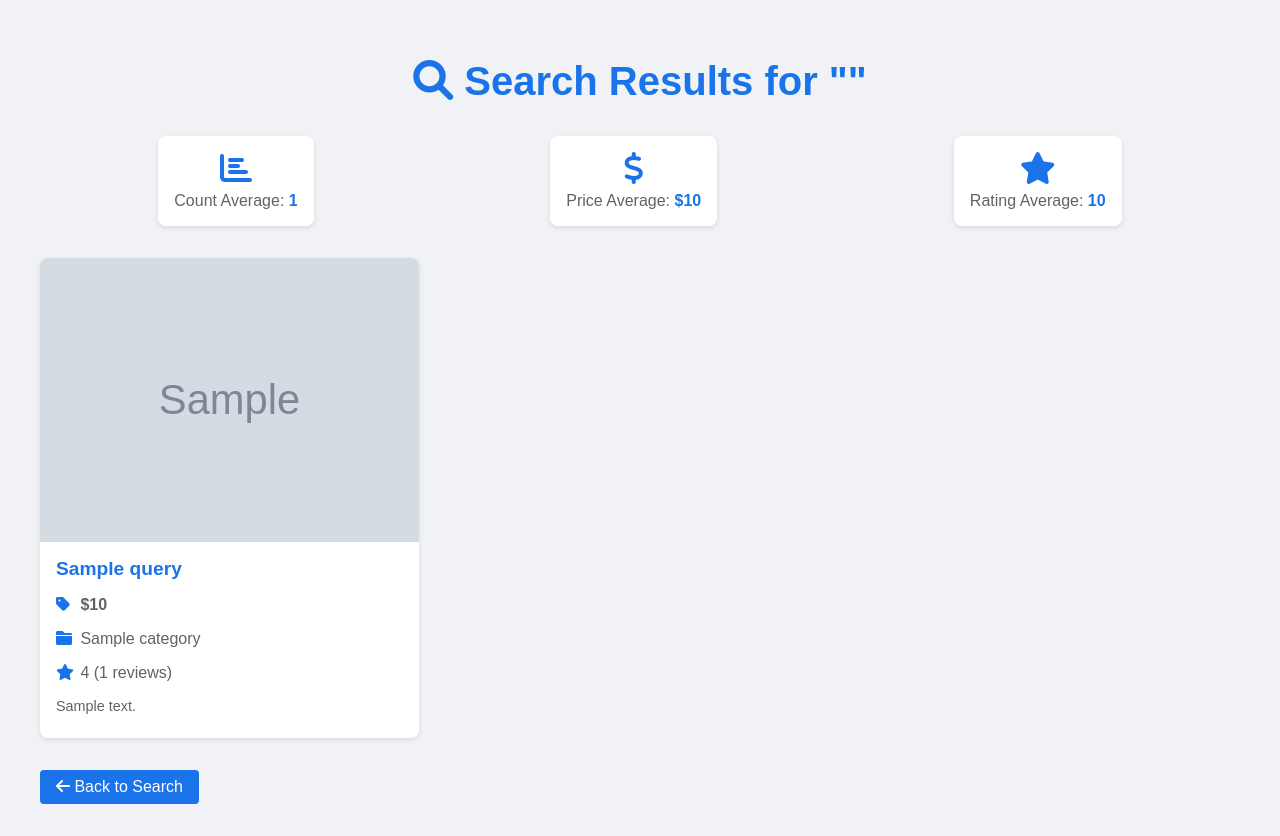
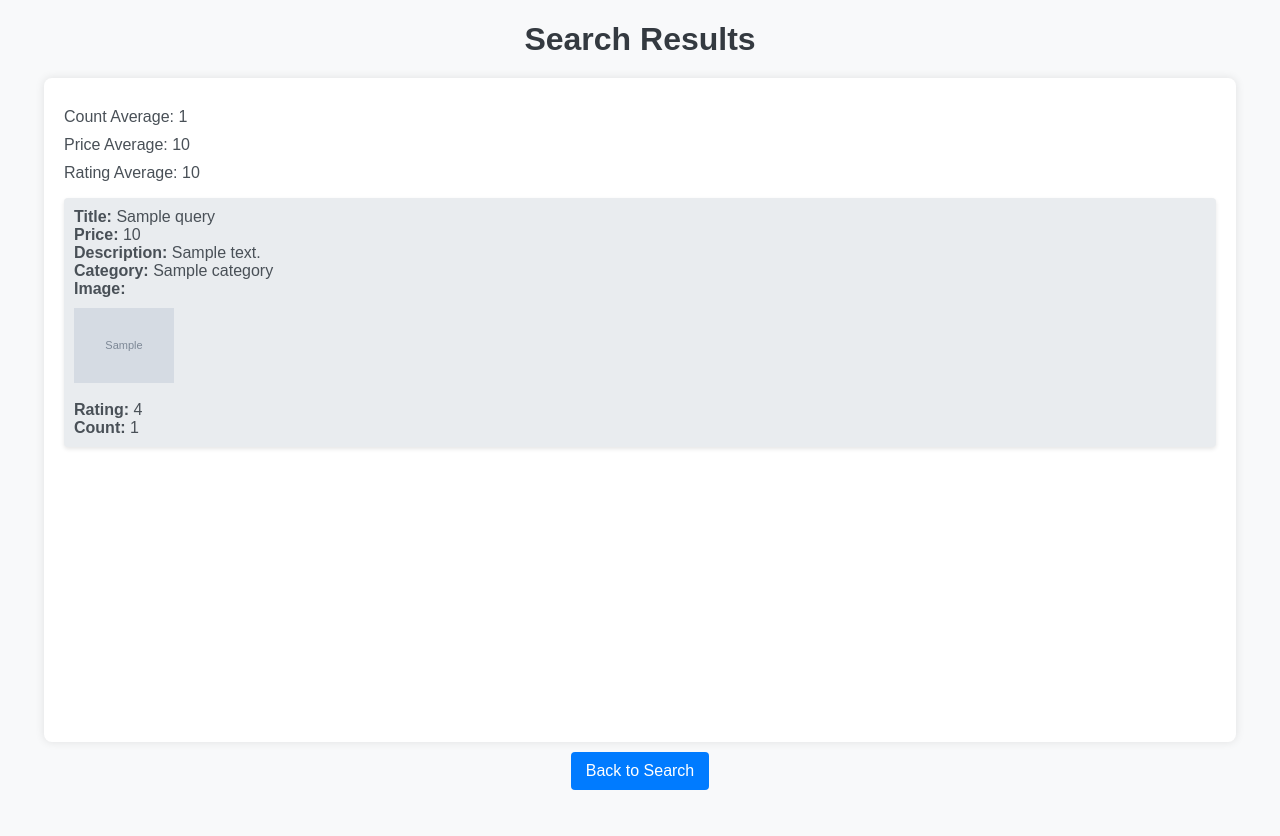
Before and after one commit to AmiDug/HMCrawler, a Flask app: template src/templates/output.html in a window 1280 px wide. After the commit the page ends 790 px from the top, so only its background shows below. Run offline with Flask 3, Linux system fonts and the light colour scheme; the template is opened without the code that fills it: most values are stand-ins (such as "Sample title", 1, 10 or a date in 2020); grey boxes marked "Sample" are stand-in pictures.

Commit message:
fixed up css

```diff
--- a/src/app.py
+++ b/src/app.py
@@ -15,15 +15,10 @@ def echo_input():
     search_input = request.form.get("user_input", "")
     populate_db()
     queries = return_store(search_input)
-    count_avg = round(return_count_average(queries), 2)
-    price_avg = round(return_price_average(queries), 2)
-    rating_avg = round(return_rating_average(queries), 2)
-    return render_template("output.html",
-                           count_avg=count_avg,
-                           price_avg=price_avg,
-                           rating_avg=rating_avg,
-                           queries=queries,
-                           search_input=search_input)
+    count_avg = return_count_average(queries)
+    price_avg = return_price_average(queries)
+    rating_avg = return_rating_average(queries)
+    return render_template("output.html", count_avg=count_avg, price_avg=price_avg, rating_avg=rating_avg, queries=queries)
 
 if __name__ == "__main__":
     app.run(debug=True)
--- a/src/static/css/output.css
+++ /dev/null
@@ -1,128 +0,0 @@
-body {
-    font-family: 'Arial', sans-serif;
-    background-color: #f0f2f5;
-    margin: 0;
-    padding: 0;
-}
-
-.container {
-    max-width: 1200px;
-    margin: 0 auto;
-    padding: 2rem;
-}
-
-header {
-    text-align: center;
-    margin-bottom: 2rem;
-}
-
-h1 {
-    color: #1a73e8;
-    font-size: 2.5rem;
-    margin-bottom: 1rem;
-}
-
-.summary {
-    display: flex;
-    justify-content: space-around;
-    margin-bottom: 2rem;
-}
-
-.summary-item {
-    text-align: center;
-    background-color: white;
-    padding: 1rem;
-    border-radius: 8px;
-    box-shadow: 0 2px 5px rgba(0, 0, 0, 0.1);
-}
-
-.summary-item i {
-    font-size: 2rem;
-    color: #1a73e8;
-    margin-bottom: 0.5rem;
-}
-
-.summary-item p {
-    margin: 0;
-    color: #5f6368;
-}
-
-.summary-item span {
-    font-weight: bold;
-    color: #1a73e8;
-}
-
-.results {
-    display: grid;
-    grid-template-columns: repeat(auto-fill, minmax(300px, 1fr));
-    gap: 2rem;
-}
-
-.product-card {
-    background-color: white;
-    border-radius: 8px;
-    overflow: hidden;
-    box-shadow: 0 2px 5px rgba(0, 0, 0, 0.1);
-    transition: transform 0.3s ease;
-    display: flex;
-    flex-direction: column;
-}
-
-.product-card:hover {
-    transform: translateY(-5px);
-}
-
-.product-card img {
-    width: 100%;
-    height: auto;
-    object-fit: cover;
-}
-
-.product-info {
-    padding: 1rem;
-    flex-grow: 1;
-    display: flex;
-    flex-direction: column;
-}
-
-.product-info h2 {
-    font-size: 1.2rem;
-    margin: 0 0 0.5rem 0;
-    color: #1a73e8;
-}
-
-.product-info p {
-    margin: 0.5rem 0;
-    color: #5f6368;
-}
-
-.product-info i {
-    width: 20px;
-    color: #1a73e8;
-}
-
-.price {
-    font-weight: bold;
-    color: #1a73e8;
-}
-
-.description {
-    font-size: 0.9rem;
-    margin-top: 1rem;
-    flex-grow: 1;
-}
-
-.back-button {
-    display: inline-block;
-    margin-top: 2rem;
-    padding: 0.5rem 1rem;
-    background-color: #1a73e8;
-    color: white;
-    text-decoration: none;
-    border-radius: 4px;
-    transition: background-color 0.3s ease;
-}
-
-.back-button:hover {
-    background-color: #155ab9;
-}
--- /dev/null
+++ b/src/static/output.css
@@ -0,0 +1,75 @@
+body {
+    font-family: Arial, sans-serif;
+    background-color: #f8f9fa;
+    display: flex;
+    flex-direction: column;
+    align-items: center;
+    justify-content: center;
+    height: 100vh;
+    margin: 0;
+}
+
+h1 {
+    color: #343a40;
+    margin-bottom: 20px;
+}
+
+.results {
+    background: #ffffff;
+    padding: 20px;
+    border-radius: 8px;
+    box-shadow: 0 0 10px rgba(0, 0, 0, 0.1);
+    width: 90vw;
+    height: 100vh;
+    overflow-y: auto;
+}
+
+.results p {
+    color: #495057;
+    margin: 10px 0;
+}
+
+.results ul {
+    list-style-type: none;
+    padding: 0;
+}
+
+.results li {
+    background: #e9ecef;
+    margin: 10px 0;
+    padding: 10px;
+    border-radius: 4px;
+    box-shadow: 0 2px 4px rgba(0, 0, 0, 0.1);
+    color: #495057;
+}
+
+.results li:hover {
+    background: #dee2e6;
+}
+
+.results img {
+    max-width: 100px;
+    display: block;
+    margin-top: 10px;
+}
+
+footer {
+  position: relative;
+  padding-bottom: 10px;
+}
+
+.back-button {
+    background-color: #007bff;
+    color: white;
+    padding: 10px 15px;
+    border: none;
+    border-radius: 4px;
+    cursor: pointer;
+    text-decoration: none;
+    margin: 10px 0 0 0;
+    display: inline-block;
+}
+
+.back-button:hover {
+    background-color: #0056b3;
+}
--- a/src/templates/output.html
+++ b/src/templates/output.html
@@ -2,49 +2,31 @@
 <html lang="en">
 <head>
     <meta charset="UTF-8">
-    <meta name="viewport" content="width=device-width, initial-scale=1.0">
-    <title>HMCrawler - Search Results</title>
-    <link rel="stylesheet" href="{{ url_for('static', filename='css/output.css') }}">
-    <link rel="stylesheet" href="https://cdnjs.cloudflare.com/ajax/libs/font-awesome/6.0.0-beta3/css/all.min.css">
+    <title>Search Results</title>
+    <link rel="stylesheet" href="{{ url_for('static', filename='output.css') }}">
 </head>
 <body>
-    <div class="container">
-        <header>
-            <h1><i class="fas fa-search"></i> Search Results for "{{ search_input }}"</h1>
-        </header>
-        <main>
-            <div class="summary">
-                <div class="summary-item">
-                    <i class="fas fa-chart-bar"></i>
-                    <p>Count Average: <span>{{ count_avg }}</span></p>
-                </div>
-                <div class="summary-item">
-                    <i class="fas fa-dollar-sign"></i>
-                    <p>Price Average: <span>${{ price_avg }}</span></p>
-                </div>
-                <div class="summary-item">
-                    <i class="fas fa-star"></i>
-                    <p>Rating Average: <span>{{ rating_avg }}</span></p>
-                </div>
-            </div>
-            <div class="results">
-                {% for query in queries %}
-                <div class="product-card">
-                    <img src="{{ query.image }}" alt="{{ query.title }}">
-                    <div class="product-info">
-                        <h2>{{ query.title }}</h2>
-                        <p class="price"><i class="fas fa-tag"></i> ${{ query.price }}</p>
-                        <p class="category"><i class="fas fa-folder"></i> {{ query.category }}</p>
-                        <p class="rating"><i class="fas fa-star"></i> {{ query.rate }} ({{ query.count }} reviews)</p>
-                        <p class="description">{{ query.description }}</p>
-                    </div>
-                </div>
-                {% endfor %}
-            </div>
-        </main>
-        <footer>
+    <h1>Search Results</h1>
+    <div class="results">
+        <p>Count Average: {{ count_avg }}</p>
+        <p>Price Average: {{ price_avg }}</p>
+        <p>Rating Average: {{ rating_avg }}</p>
+        <ul>
+            {% for query in queries %}
+                <li>
+                    <strong>Title:</strong> {{ query.title }}<br>
+                    <strong>Price:</strong> {{ query.price }}<br>
+                    <strong>Description:</strong> {{ query.description }}<br>
+                    <strong>Category:</strong> {{ query.category }}<br>
+                    <strong>Image:</strong> <img src="{{ query.image }}" alt="{{ query.title }}" style="max-width: 100px;"><br>
+                    <strong>Rating:</strong> {{ query.rate }}<br>
+                    <strong>Count:</strong> {{ query.count }}
+                </li>
+            {% endfor %}
+        </ul>
+    </div>
+    <footer>
             <a href="{{ url_for('main') }}" class="back-button"><i class="fas fa-arrow-left"></i> Back to Search</a>
-        </footer>
-    </div>
+    </footer>
 </body>
 </html>
```
Also changed, not shown: src/static/css/main.css (deleted, +0 -64 lines), src/static/main.css (added, +50 -0 lines), src/templates/main.html (+8 -18 lines), instance/Store.sqlite3.
